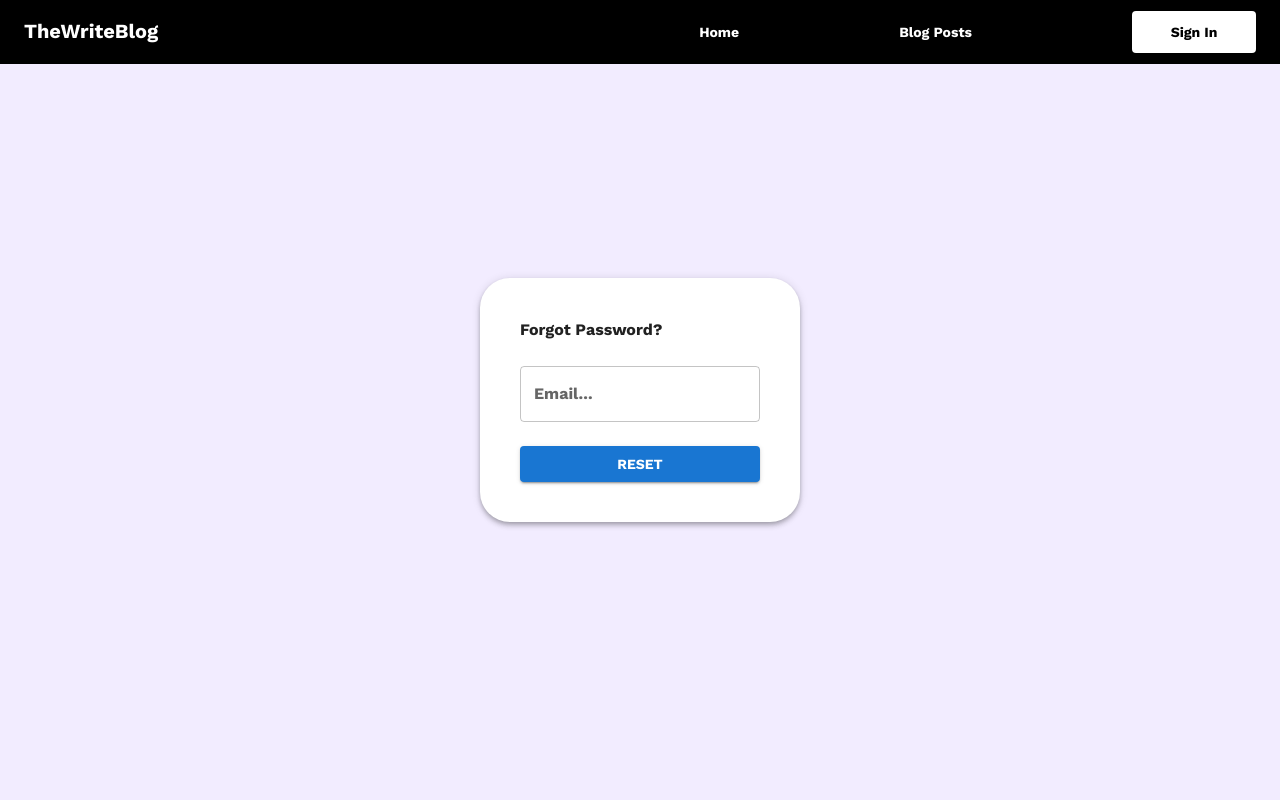
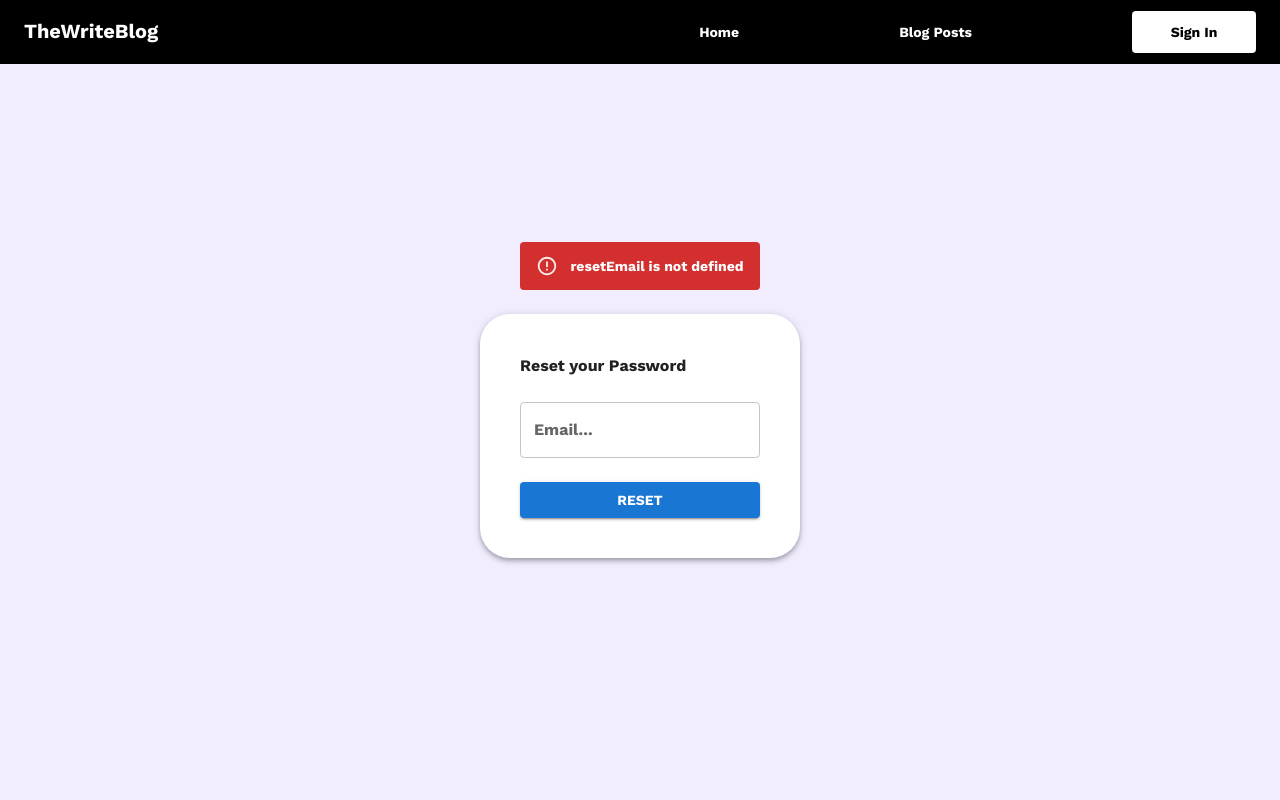
Before and after one commit to Proton-number/ThewriteBlog, a React (Vite) app: page /ForgotPassword in a window 1280 px wide. Both pictures are taken after a click on the button "RESET". Shown: the top 800 px of the page. Built offline with nearby package versions, Linux system fonts and the light colour scheme; no server answers.

Commit message:
Refactor Featured, Blogs, ForgotPassword, Login components and loginStore; update Grid, Stack, and motion components; add AnimatePresence and Alert components; modify button text and functionality.

```diff
--- a/src/Components/Featured.jsx
+++ b/src/Components/Featured.jsx
@@ -40,7 +40,7 @@ function Featured() {
       >
         {blogPost &&
           blogPost.map((post, index) => (
-            <Grid xs={12} sm={6} md={4} lg={2.4} item key={index}>
+            <Grid xs={12} sm={6} md={4} lg={2.4}  key={index}>
               <Stack spacing={2}>
                 <Box
                   component={motion.div}
--- a/src/Pages/Blogs.jsx
+++ b/src/Pages/Blogs.jsx
@@ -31,7 +31,6 @@ function Blogs() {
           {blogPost &&
             blogPost.map((post, index) => (
               <Grid
-                item
                 key={index}
                 sx={{
                   // Center the first row, left align others
--- a/src/Pages/ForgotPassword.jsx
+++ b/src/Pages/ForgotPassword.jsx
@@ -8,12 +8,18 @@ import {
   Button,
   Alert,
 } from "@mui/material";
-import { motion } from "framer-motion";
+import { motion, AnimatePresence } from "framer-motion";
 import LoadingButton from "@mui/lab/LoadingButton";
+import { loginStore } from "../Store/loginStore";
+import { useNavigate } from "react-router-dom";
 
 function ForgotPassword() {
+  const { alert, sending, resetEmail, setResetEmail, resetHandler, error } =
+    loginStore();
+  const navigate = useNavigate();
   return (
-    <Box
+    <Stack
+      spacing={3}
       sx={{
         height: "100vh",
         display: "flex",
@@ -23,6 +29,38 @@ function ForgotPassword() {
         color: "black",
       }}
     >
+      <AnimatePresence>
+        {alert && (
+          <Box
+            component={motion.div}
+            initial={{ opacity: 0, y: -20 }}
+            animate={{ opacity: 1, y: 0 }}
+            transition={{ delay: 0.3, duration: 0.8 }}
+            exit={{ opacity: 0, y: -20 }}
+          >
+            <Alert variant="filled" severity="success">
+              Check your Email for a reset link
+            </Alert>
+          </Box>
+        )}
+      </AnimatePresence>
+
+      <AnimatePresence>
+        {error && !alert && (
+          <Box
+            component={motion.div}
+            initial={{ opacity: 0, y: -20 }}
+            animate={{ opacity: 1, y: 0 }}
+            transition={{ delay: 0.3, duration: 1 }}
+            exit={{ opacity: 0, y: -20 }}
+          >
+            <Alert variant="filled" severity="error">
+              {error}
+            </Alert>
+          </Box>
+        )}
+      </AnimatePresence>
+
       <Paper
         elevation={4}
         sx={{
@@ -31,12 +69,25 @@ function ForgotPassword() {
         }}
       >
         <Stack spacing={3}>
-          <Typography>Forgot Password?</Typography>
-          <TextField label={"Email..."} type="email" />
-          <LoadingButton variant="contained">Reset</LoadingButton>
+          <Typography>Reset your Password</Typography>
+          <TextField
+            value={resetEmail}
+            onChange={(e) => setResetEmail(e.target.value)}
+            label={"Email..."}
+            type="email"
+          />
+          <LoadingButton
+            loading={sending}
+            variant="contained"
+            onClick={() => {
+              resetHandler(navigate);
+            }}
+          >
+            Reset
+          </LoadingButton>
         </Stack>
       </Paper>
-    </Box>
+    </Stack>
   );
 }
 
--- a/src/Pages/Login.jsx
+++ b/src/Pages/Login.jsx
@@ -137,7 +137,7 @@ function Login() {
               variant="contained"
               sx={{ textTransform: "none" }}
             >
-              Login
+              Log In
             </Button>
           ) : (
             <Button
@@ -147,7 +147,7 @@ function Login() {
               variant="contained"
               sx={{ textTransform: "none" }}
             >
-              SignIn
+              Sign Up
             </Button>
           )}
 
--- a/src/Store/loginStore.jsx
+++ b/src/Store/loginStore.jsx
@@ -26,6 +26,7 @@ export const loginStore = create((set) => ({
   password: "",
   setPassword: (password) => set({ password }),
   resetEmail: "",
+  setResetEmail: (resetEmail) => set({ resetEmail }),
 
   //Google Sign-In
   signInWithGoogle: async (navigate) => {
@@ -49,7 +50,7 @@ export const loginStore = create((set) => ({
         email,
         password
       );
-      set({ user: result.user });
+      set({ user: result.user, email: "", password: "" });
       console.log("Google user data:", result.user);
       navigate("/");
     } catch (error) {
@@ -63,11 +64,33 @@ export const loginStore = create((set) => ({
     set({ error: null });
     try {
       const result = await signInWithEmailAndPassword(auth, email, password);
-      set({ user: result.user });
+      set({ user: result.user, email: "", password: "" });
       navigate("/");
     } catch (error) {
       console.error("Error signing in:", error.response?.data || error.message);
       set({ error: error.message });
     }
   },
+
+  alert: false,
+  sending: false,
+
+  //reset password
+  resetHandler: async (navigate) => {
+    set({ error: null });
+    try {
+      await sendPasswordResetEmail(auth, resetEmail);
+      set({ resetEmail: "", alert: true, sending: true });
+      // Navigate after a delay (e.g., 2 seconds)
+      const timeoutId = setTimeout(() => {
+        navigate("/");
+      }, 2000);
+
+      // Optionally clear the timeout in case the component unmounts or needs canceling
+      return () => clearTimeout(timeoutId);
+    } catch (error) {
+      console.error("Error signing in:", error.response?.data || error.message);
+      set({ error: error.message });
+    }
+  },
 }));
```
